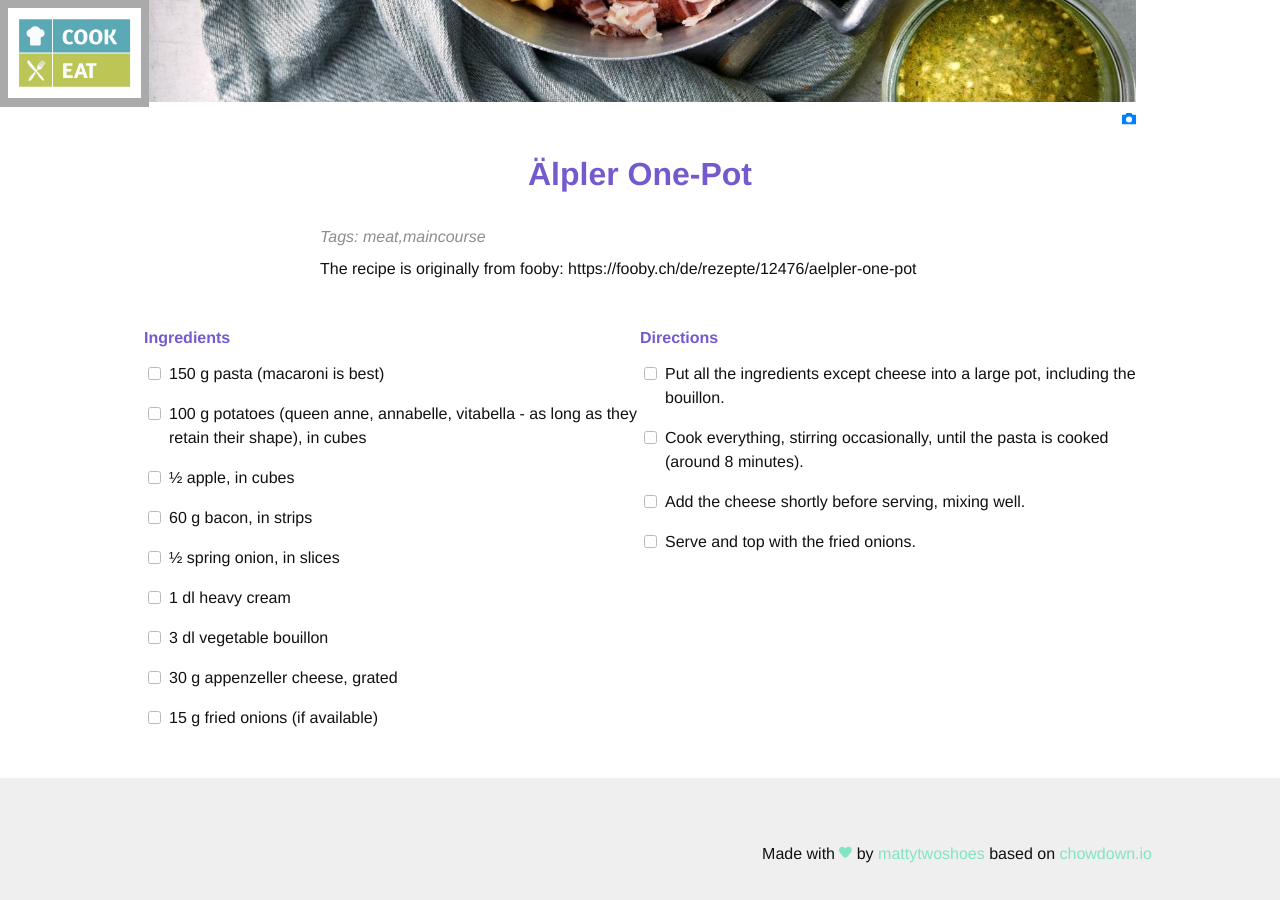
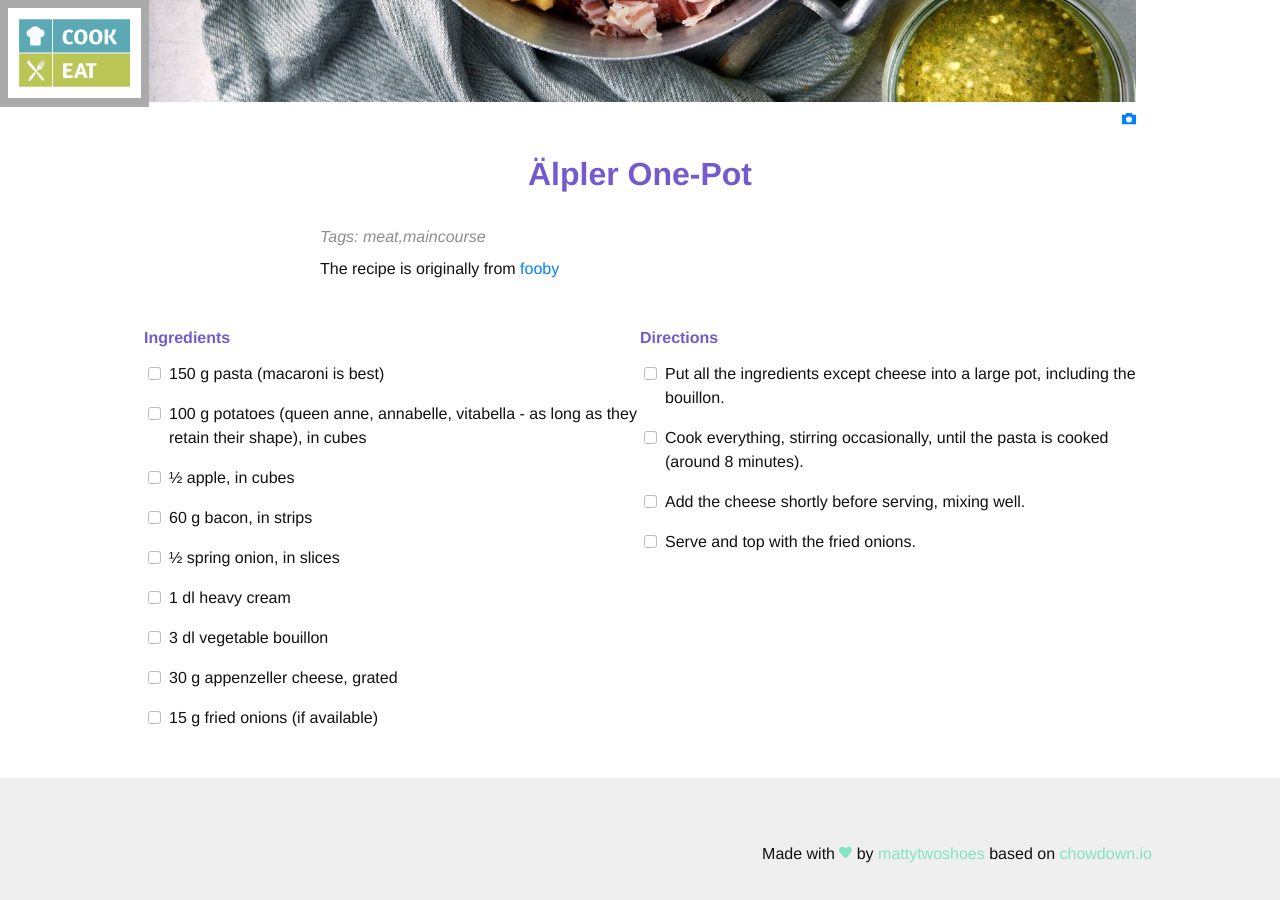
Before and after one commit to matthewbrandt/bbynomnom, a Jekyll site: the page built from _recipes/alpler-one-pot.md, in a window 1280 px wide and 900 px high, scrolled down 575 px. Built offline with Jekyll 4.4.1, drawn with Linux system fonts in a browser that asks for light colours; nearby versions of some CDN libraries; some web fonts are replaced.

```diff
--- a/_recipes/alpler-one-pot.md
+++ b/_recipes/alpler-one-pot.md
@@ -27,4 +26,4 @@ directions:
 
 ---
 
-The recipe is originally from fooby: https://fooby.ch/de/rezepte/12476/aelpler-one-pot
+The recipe is originally from [fooby](https://fooby.ch/de/rezepte/12476/aelpler-one-pot)
```
Also changed, not shown: other parts of _recipes/alpler-one-pot.md (+0 -1 lines), _recipes/_template.md (+6 -6 lines).
